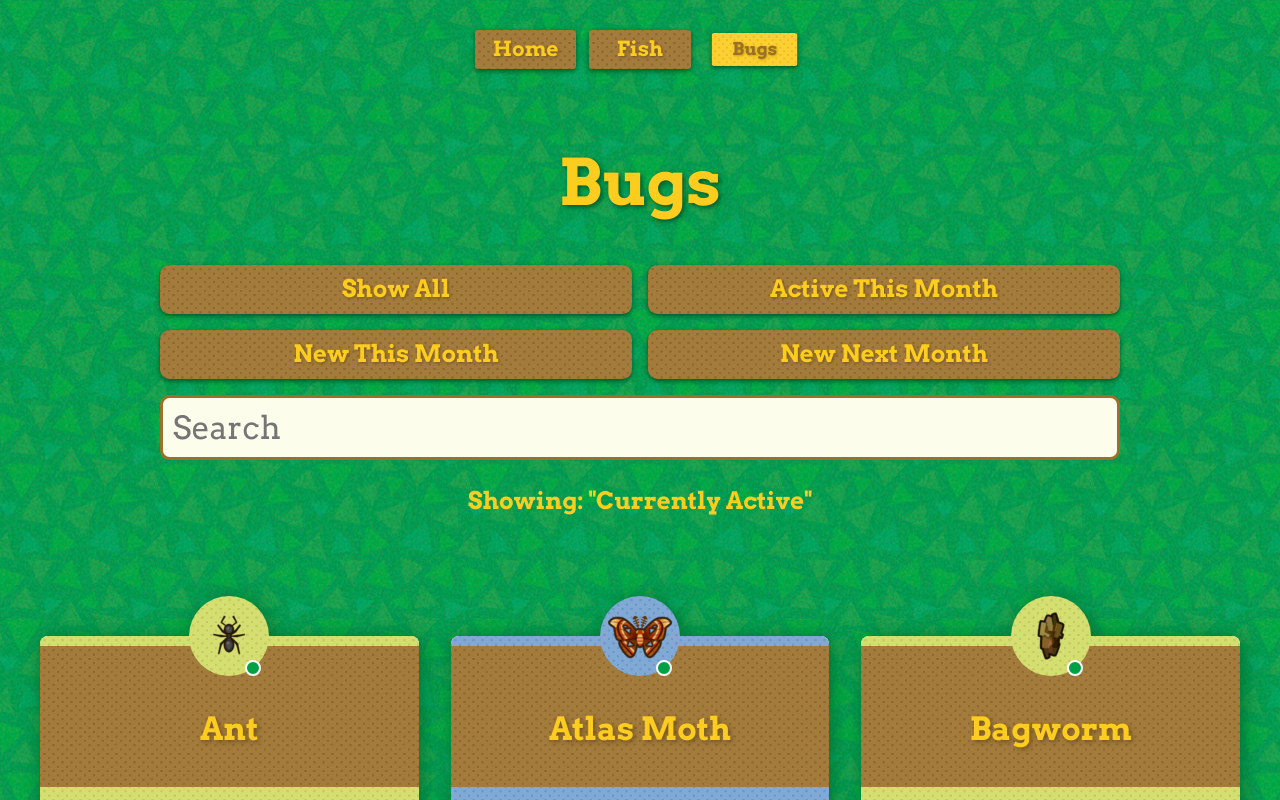
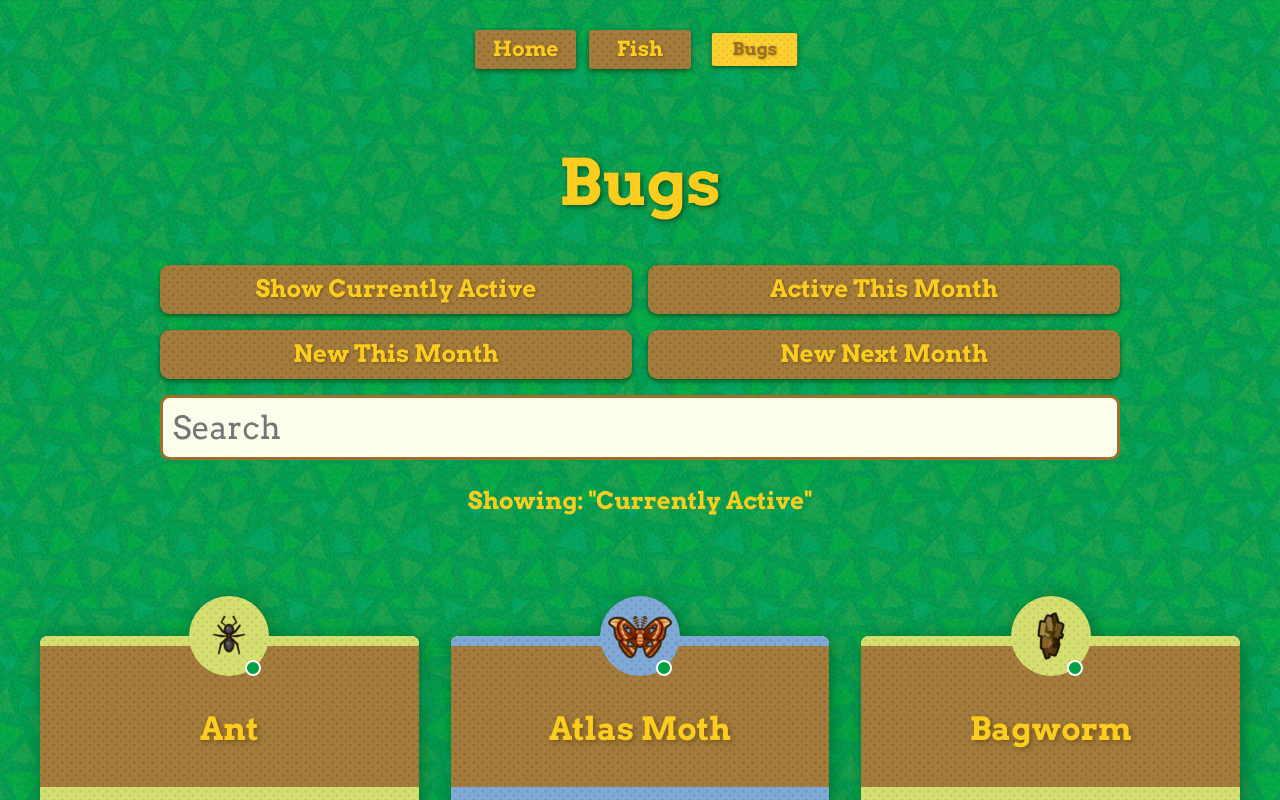
Before and after one commit to speiffer829/critterpedia, a Nuxt app: page /Bugs in a window 1280 px wide. Shown: the top 800 px of the page. Built offline with nearby package versions, Linux system fonts and the light colour scheme; a web font is replaced by a local one.

Commit message:
change verbage on button

```diff
--- a/components/Filters.vue
+++ b/components/Filters.vue
@@ -1,7 +1,7 @@
 <template>
   <div class="filters">
     <div class="search-contain">
-        <button @click="activeList = critters; filtersOn = true;" v-if="!filtersOn">Show All</button>
+        <button @click="activeList = critters; filtersOn = true;" v-if="!filtersOn">Show Currently Active</button>
         <button @click="activeThisMonth" v-if="!filtersOn">Active This Month</button>
         <button @click="newThisMonth" v-if="!filtersOn">New This Month</button>
         <button @click="newNextMonth" v-if="!filtersOn">New Next Month</button>
```
